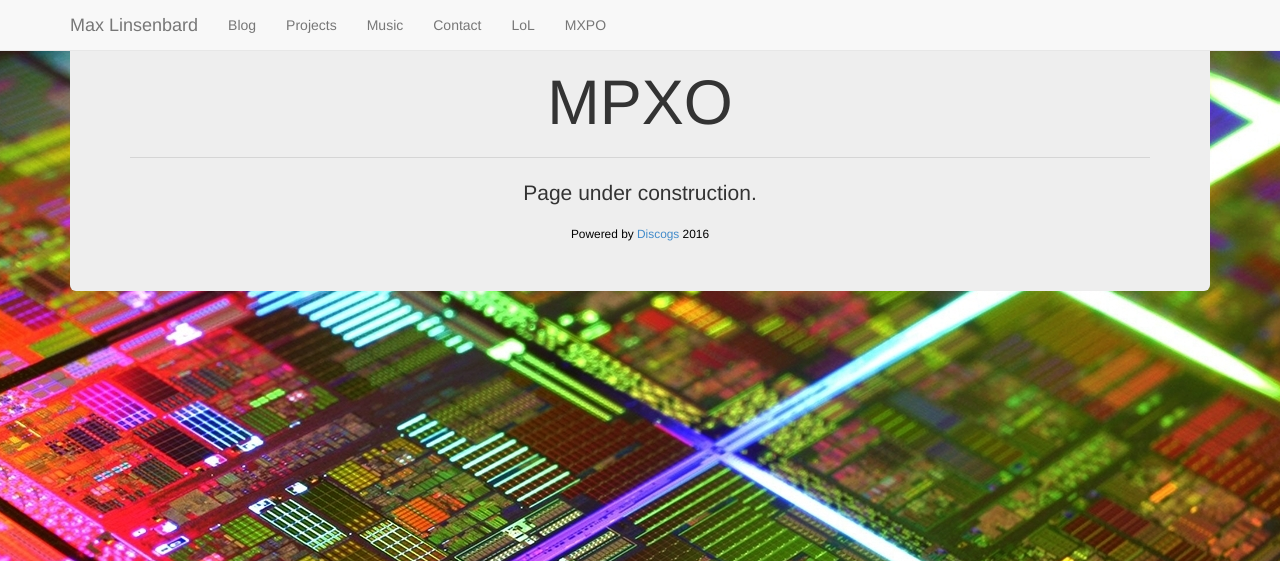
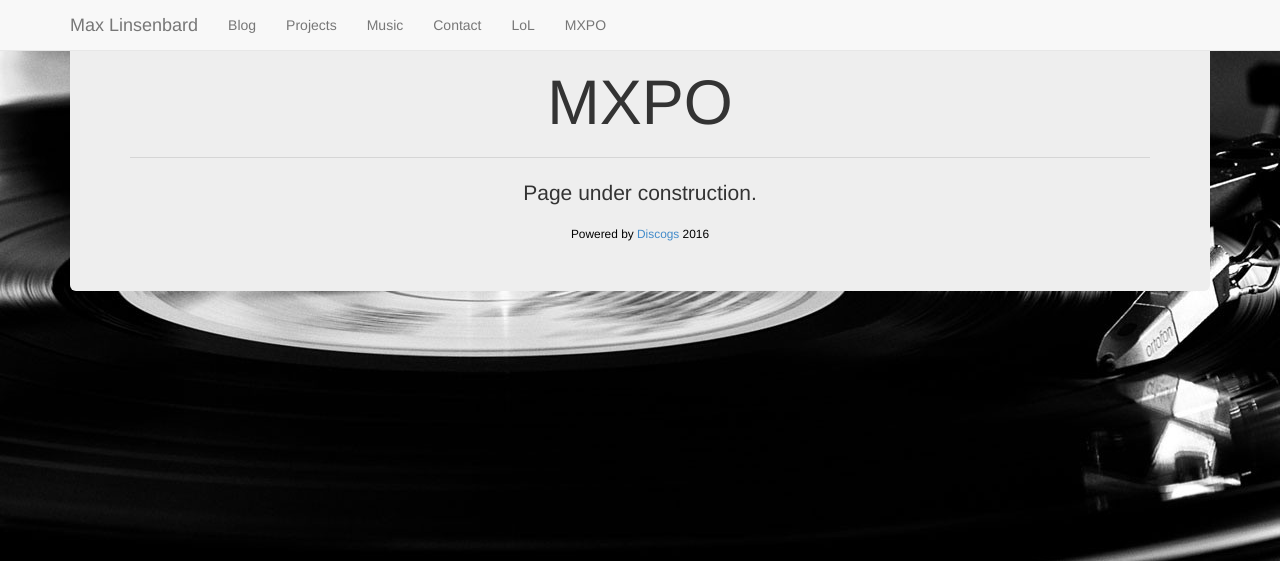
Before and after one commit to mlinsenbard/django, a Django app: page /mxpo/ in a window 1280 px wide. Shown: the top 561 px of the page. Run offline with Django 3.2, Linux system fonts and the light colour scheme; parts of the project's set-up code (start-up, migrations or seed data) failed here and were passed over.

Commit message:
added background

```diff
--- a/django_project/homepage/templates/homepage/mxpo.html
+++ b/django_project/homepage/templates/homepage/mxpo.html
@@ -2,7 +2,14 @@
 {% block title %}Home is where Max is{% endblock %}
 {% block content %}
 {% load staticfiles %}
-<h1>MPXO</h1>
+<style type="text/css">
+        body {
+            background-image: url('{% static "img/record.jpg" %}');
+        }
+</style>
+
+
+<h1>MXPO</h1>
 <hr>
 <p>Page under construction.</p>
 
```
Also changed, not shown: django_project/static/img/record.jpg (added).
